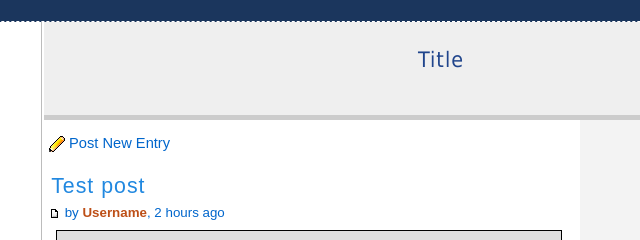
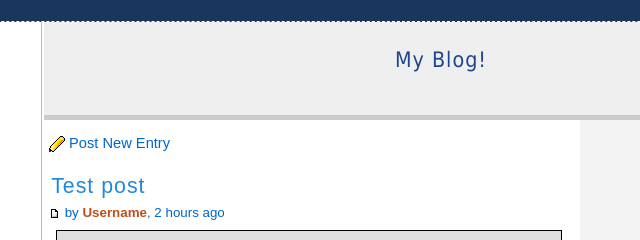
Before and after one commit to sjchoi25/aops-blog-showcase, a plain HTML site: page index.html in a window 1280 px wide. Shown: the top 240 px of the page, 199-839 px from the left. Drawn offline with nearby package versions, Linux system fonts and the light colour scheme.

Commit message:
Different title

```diff
--- a/index.html
+++ b/index.html
@@ -5,7 +5,7 @@
         <meta http-equiv="X-UA-Compatible" content="IE=edge">
         <meta name="viewport" content="width=device-width, initial-scale=1">
 
-        <title>Title</title>
+        <title>My Blog!</title>
         <link href="assets/css/fontawesome.css" rel="stylesheet">
         <link rel="stylesheet" href="assets/css/main.css">
         <link rel="stylesheet" href="assets/css/codemirrorEdited.css">
@@ -42,7 +42,7 @@
             <div id="wrapper">
                 <div id="header">
                     <a data-blog="" href="#">
-                        <h1>Title</h1>
+                        <h1>My Blog!</h1>
                     </a>
                 </div>
                 <div id="content">
```
